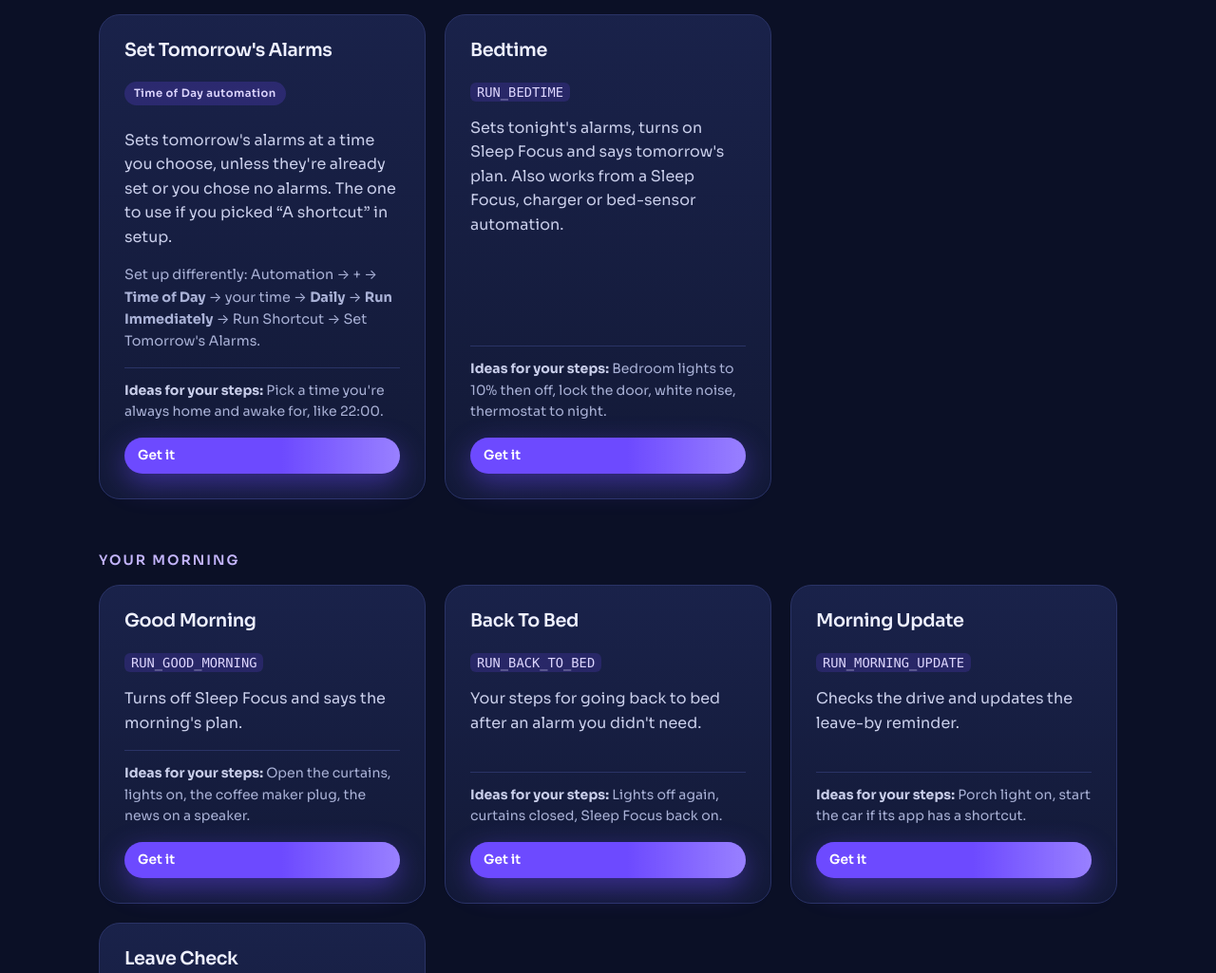
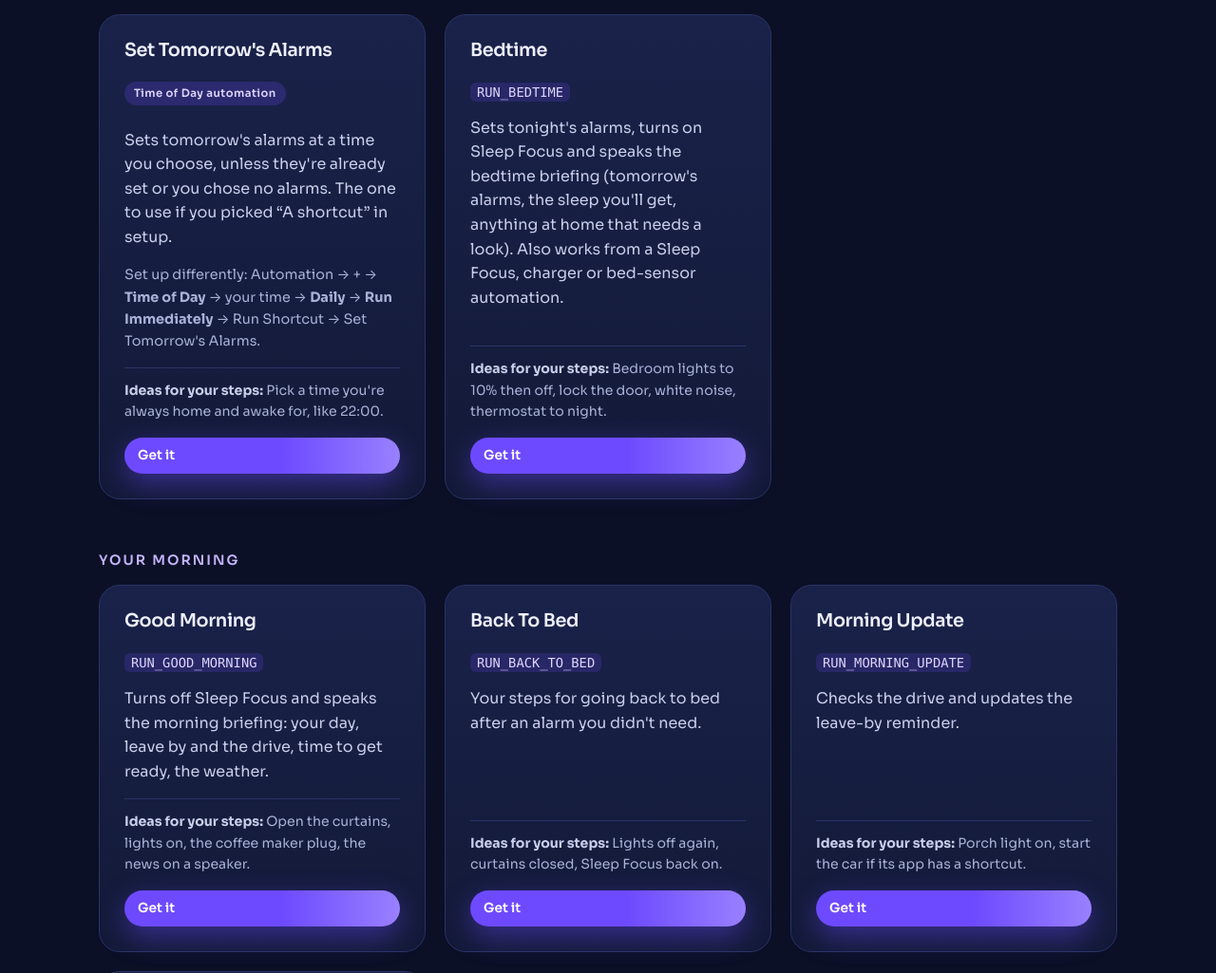
Before and after one commit to 2tk785fryr-tech/bedtime-bridge-shortcuts, a plain HTML site: page index.html in a window 1280 px wide. Shown: the part 2987-4012 px from the top of the page at 95% size. Drawn offline with Linux system fonts and the light colour scheme.

Commit message:
0.5.4 beta: briefings, Coming up, quiet good morning
Co-Authored-By: Claude Opus 5.5 <noreply@anthropic.com>

```diff
--- a/index.html
+++ b/index.html
@@ -489,10 +489,10 @@ nav.top.scrolled { background: rgba(11,16,38,.92); box-shadow: 0 8px 30px rgba(0
     </div>
     <h3 class="grouphead eyebrow" style="font-size:.9rem">Setting your alarms</h3><div class="grid3">
 <div class="card sc" id="set-tomorrows-alarms"><h3>Set Tomorrow&#x27;s Alarms</h3><div class="cmd"><span class="tag">Time of Day automation</span></div><p>Sets tomorrow&#x27;s alarms at a time you choose, unless they&#x27;re already set or you chose no alarms. The one to use if you picked “A shortcut” in setup.</p><p class="small muted">Set up differently: Automation → + → <b>Time of Day</b> → your time → <b>Daily</b> → <b>Run Immediately</b> → Run Shortcut → Set Tomorrow's Alarms.</p><div class="sugg"><b style="color:var(--soft)">Ideas for your steps:</b> Pick a time you&#x27;re always home and awake for, like 22:00.</div><a class="btn sm primary get" data-file="Set%20Tomorrow%27s%20Alarms.shortcut" href="#">Get it</a></div>
-<div class="card sc" id="bedtime"><h3>Bedtime</h3><div class="cmd"><code>RUN_BEDTIME</code></div><p>Sets tonight&#x27;s alarms, turns on Sleep Focus and says tomorrow&#x27;s plan. Also works from a Sleep Focus, charger or bed-sensor automation.</p><div class="sugg"><b style="color:var(--soft)">Ideas for your steps:</b> Bedroom lights to 10% then off, lock the door, white noise, thermostat to night.</div><a class="btn sm primary get" data-file="Bedtime.shortcut" href="#">Get it</a></div>
+<div class="card sc" id="bedtime"><h3>Bedtime</h3><div class="cmd"><code>RUN_BEDTIME</code></div><p>Sets tonight&#x27;s alarms, turns on Sleep Focus and speaks the bedtime briefing (tomorrow&#x27;s alarms, the sleep you&#x27;ll get, anything at home that needs a look). Also works from a Sleep Focus, charger or bed-sensor automation.</p><div class="sugg"><b style="color:var(--soft)">Ideas for your steps:</b> Bedroom lights to 10% then off, lock the door, white noise, thermostat to night.</div><a class="btn sm primary get" data-file="Bedtime.shortcut" href="#">Get it</a></div>
 </div>
 <h3 class="grouphead eyebrow" style="font-size:.9rem">Your morning</h3><div class="grid3">
-<div class="card sc" id="good-morning"><h3>Good Morning</h3><div class="cmd"><code>RUN_GOOD_MORNING</code></div><p>Turns off Sleep Focus and says the morning&#x27;s plan.</p><div class="sugg"><b style="color:var(--soft)">Ideas for your steps:</b> Open the curtains, lights on, the coffee maker plug, the news on a speaker.</div><a class="btn sm primary get" data-file="Good%20Morning.shortcut" href="#">Get it</a></div>
+<div class="card sc" id="good-morning"><h3>Good Morning</h3><div class="cmd"><code>RUN_GOOD_MORNING</code></div><p>Turns off Sleep Focus and speaks the morning briefing: your day, leave by and the drive, time to get ready, the weather.</p><div class="sugg"><b style="color:var(--soft)">Ideas for your steps:</b> Open the curtains, lights on, the coffee maker plug, the news on a speaker.</div><a class="btn sm primary get" data-file="Good%20Morning.shortcut" href="#">Get it</a></div>
 <div class="card sc" id="back-to-bed"><h3>Back To Bed</h3><div class="cmd"><code>RUN_BACK_TO_BED</code></div><p>Your steps for going back to bed after an alarm you didn&#x27;t need.</p><div class="sugg"><b style="color:var(--soft)">Ideas for your steps:</b> Lights off again, curtains closed, Sleep Focus back on.</div><a class="btn sm primary get" data-file="Back%20To%20Bed.shortcut" href="#">Get it</a></div>
 <div class="card sc" id="morning-update"><h3>Morning Update</h3><div class="cmd"><code>RUN_MORNING_UPDATE</code></div><p>Checks the drive and updates the leave-by reminder.</p><div class="sugg"><b style="color:var(--soft)">Ideas for your steps:</b> Porch light on, start the car if its app has a shortcut.</div><a class="btn sm primary get" data-file="Morning%20Update.shortcut" href="#">Get it</a></div>
 <div class="card sc" id="leave-check"><h3>Leave Check</h3><div class="cmd"><code>RUN_LEAVE_CHECK</code></div><p>Checks the drive and reminds you when to leave.</p><div class="sugg"><b style="color:var(--soft)">Ideas for your steps:</b> A speaker announcement: “Leave in 10 minutes”.</div><a class="btn sm primary get" data-file="Leave%20Check.shortcut" href="#">Get it</a></div>
```
